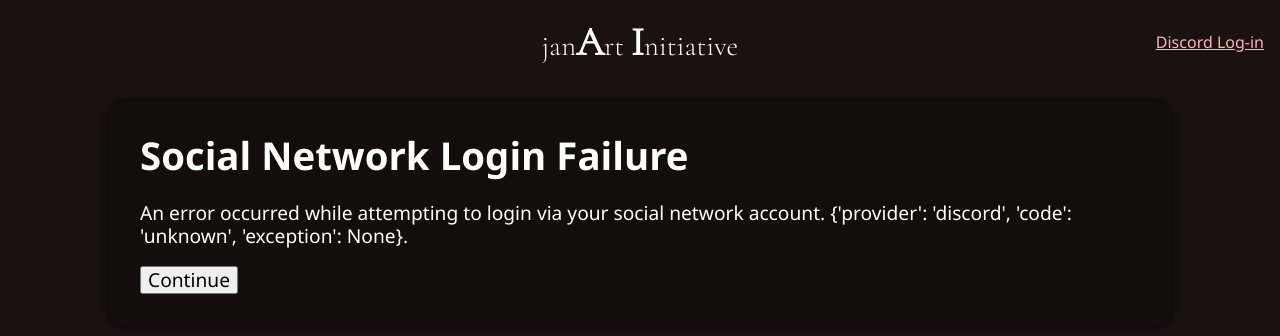
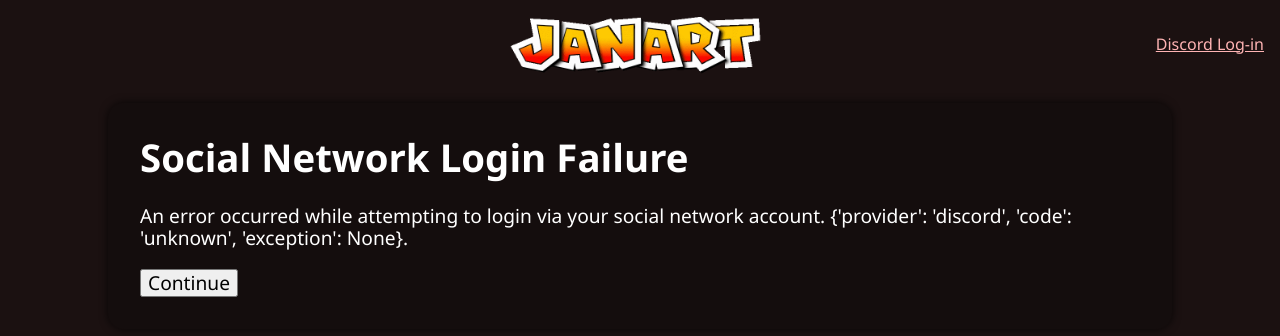
Before and after one commit to JokelaR/jart-management, a Django app: a page that uses django-project/mediaserver/templates/components/header.html in a window 1280 px wide. Shown: the top 336 px of the page. Run offline with Django 4.2, Linux system fonts and the light colour scheme; some libraries are stand-ins or nearby versions.

Commit message:
new week new logo

```diff
--- a/django-project/mediaserver/templates/components/header.html
+++ b/django-project/mediaserver/templates/components/header.html
@@ -1,14 +1,11 @@
 {% load static %}
 {% load account %}
 {% load socialaccount %}
-<link rel="preconnect" href="https://fonts.googleapis.com">
-<link rel="preconnect" href="https://fonts.gstatic.com" crossorigin>
-<link href="https://fonts.googleapis.com/css2?family=Cormorant+Garamond:wght@300&display=swap" rel="stylesheet">
 <link rel="stylesheet" href="{% static 'header.css' %}">
 <header>
     <span style="flex-grow: 1"></span>
     <a href="/galleries" style="text-decoration: none !important;">
-        <h1 style="color: white; font-family: 'Cormorant Garamond', serif; font-weight:300; font-size:1.8rem">jan<span style="font-size:2.5rem; font-weight:bold">A</span>rt <span style="font-size:2.5rem; font-weight:bold">I</span>nitiative</h1>
+        <img src="{% static 'paper_janart_logo.png' %}" alt="Janart Logo" height="80">
     </a>
     <span id="userContainer">
         <span>
--- a/django-project/static/css/header.css
+++ b/django-project/static/css/header.css
@@ -13,3 +13,7 @@ header {
 #userContainer span {
     margin-right: 1rem;
 }
+header img {
+    margin-top: 8px;
+    max-height: 76px;
+}
```
Also changed, not shown: django-project/static/img/paper_janart_logo.png (added).
